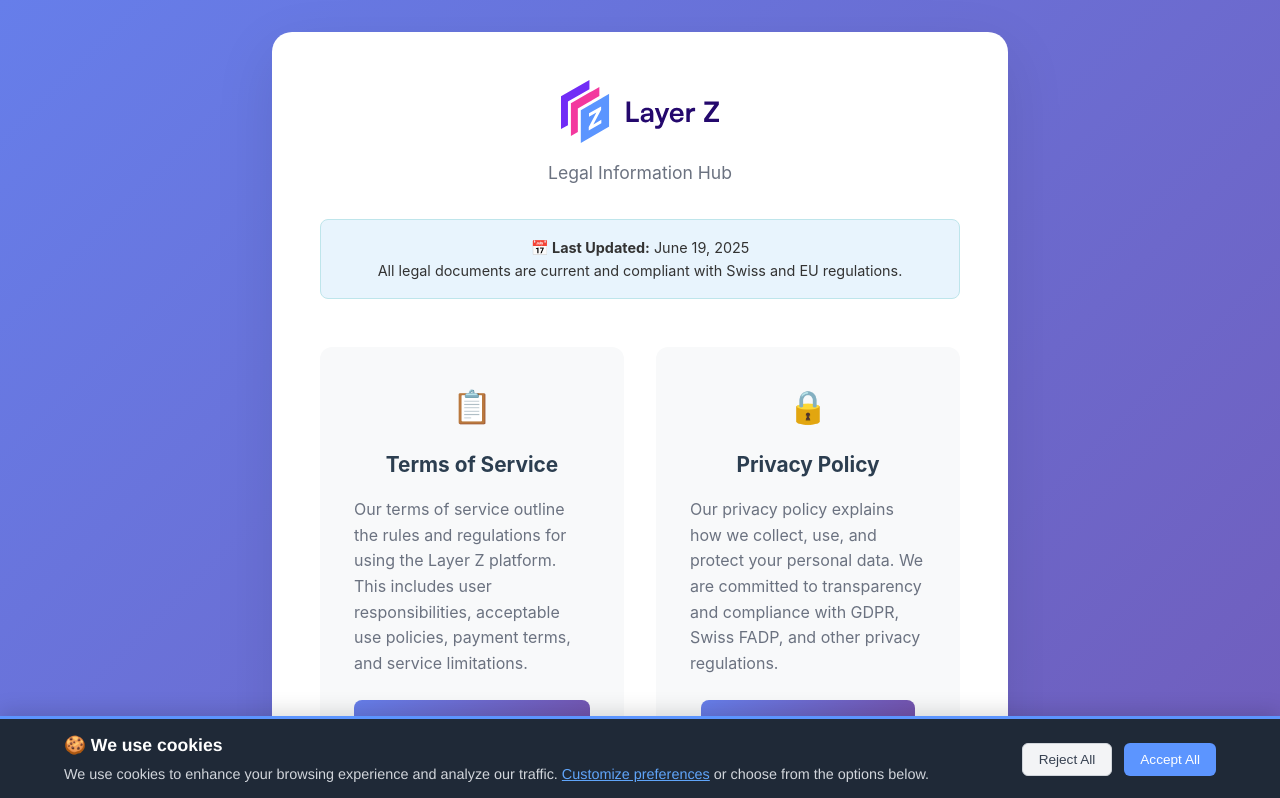
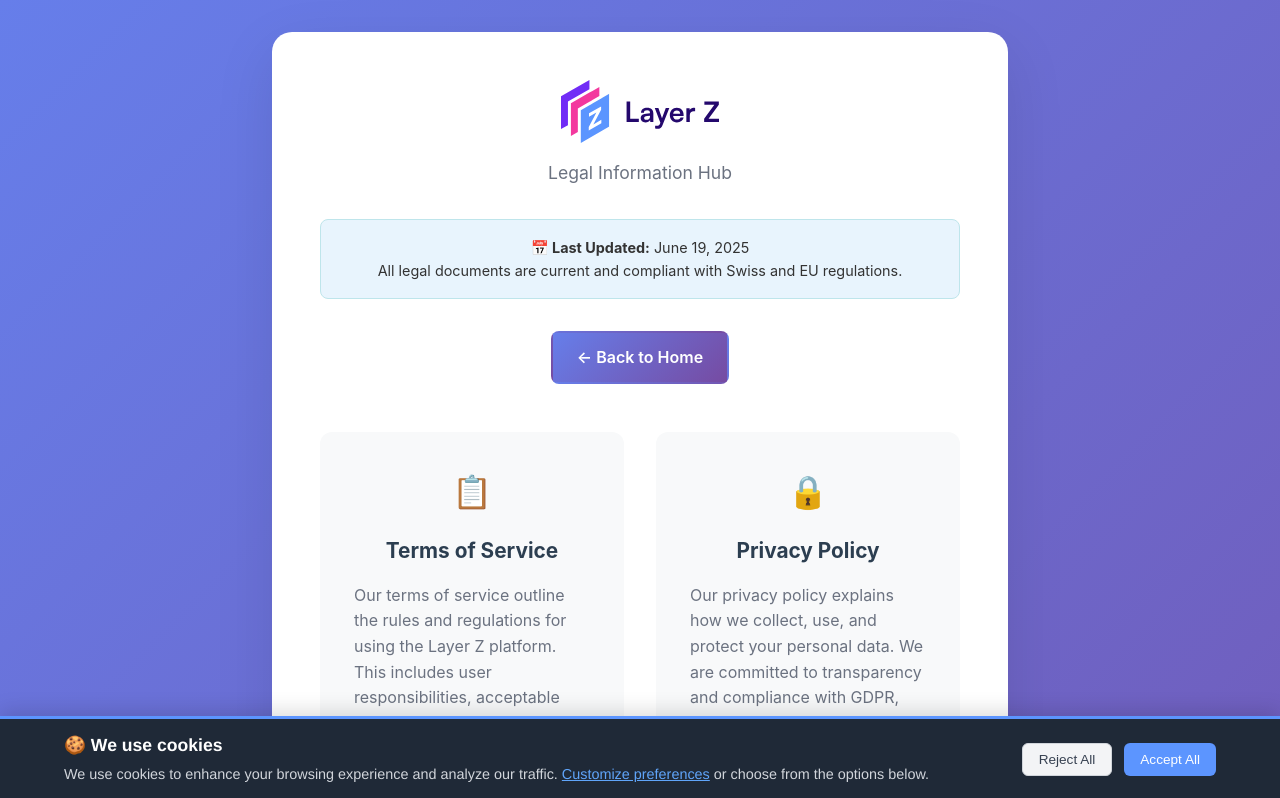
Before and after one commit to dani-beltran/lz-web, a Vue app: page /legal in a window 1280 px wide. Shown: the top 798 px of the page. Built offline with nearby package versions, Linux system fonts and the light colour scheme.

Commit message:
feat: add back button navigation and improve layout for legal content

```diff
--- a/src/views/Legal.vue
+++ b/src/views/Legal.vue
@@ -3,7 +3,7 @@
     <div class="container">
       <div class="legal-content">
         <div class="logo-section">
-          <img src="@/assets/logo/layerz-logo-black.svg"alt="Layer Z Logo" class="logo-img">
+          <img src="@/assets/logo/layerz-logo-black.svg" alt="Layer Z Logo" class="logo-img">
           <h1>Layer Z</h1>
           <p>Legal Information Hub</p>
         </div>
@@ -13,25 +13,34 @@
           All legal documents are current and compliant with Swiss and EU regulations.
         </div>
 
+        <div class="nav-buttons">
+          <router-link to="/" class="nav-btn primary">
+            ← Back to Home
+          </router-link>
+        </div>
+
         <div class="legal-grid">
           <div class="legal-card">
             <div class="icon">📋</div>
             <h3>Terms of Service</h3>
-            <p>Our terms of service outline the rules and regulations for using the Layer Z platform. This includes user responsibilities, acceptable use policies, payment terms, and service limitations.</p>
+            <p>Our terms of service outline the rules and regulations for using the Layer Z platform. This includes user
+              responsibilities, acceptable use policies, payment terms, and service limitations.</p>
             <router-link to="/terms-of-service" class="btn">Read Terms of Service</router-link>
           </div>
 
           <div class="legal-card">
             <div class="icon">🔒</div>
             <h3>Privacy Policy</h3>
-            <p>Our privacy policy explains how we collect, use, and protect your personal data. We are committed to transparency and compliance with GDPR, Swiss FADP, and other privacy regulations.</p>
+            <p>Our privacy policy explains how we collect, use, and protect your personal data. We are committed to
+              transparency and compliance with GDPR, Swiss FADP, and other privacy regulations.</p>
             <router-link to="/privacy-policy" class="btn">Read Privacy Policy</router-link>
           </div>
         </div>
 
         <div class="company-info">
           <h3>🏢 Company Information</h3>
-          <p><strong>Herragen A.G.</strong> is a Swiss technology company specializing in digital experience platforms. We are committed to providing transparent, secure, and compliant services to our customers worldwide.</p>
+          <p><strong>Herragen A.G.</strong> is a Swiss technology company specializing in digital experience platforms.
+            We are committed to providing transparent, secure, and compliant services to our customers worldwide.</p>
 
           <div class="contact-grid">
             <div class="contact-item">
@@ -60,7 +69,8 @@
           <div class="legal-card">
             <div class="icon">🍪</div>
             <h3>Cookie Policy</h3>
-            <p>Learn about how we use cookies and similar tracking technologies. Manage your cookie preferences and understand your choices regarding data collection.</p>
+            <p>Learn about how we use cookies and similar tracking technologies. Manage your cookie preferences and
+              understand your choices regarding data collection.</p>
             <router-link to="/cookie-policy" class="btn">Read Cookie Policy</router-link>
           </div>
 
@@ -68,15 +78,19 @@
           <div class="legal-card" style="display: none;">
             <div class="icon">🛡️</div>
             <h3>Security Information</h3>
-            <p>Information about our security practices, data protection measures, and how we keep your information safe. Includes our security certifications and compliance standards.</p>
+            <p>Information about our security practices, data protection measures, and how we keep your information
+              safe. Includes our security certifications and compliance standards.</p>
             <router-link to="#security" class="btn">Security Details</router-link>
           </div>
         </div>
 
         <div class="footer-note">
-          <p><strong>Compliance:</strong> Herragen A.G. operates under Swiss law and complies with international standards including GDPR (EU), CCPA (California), and Swiss Federal Act on Data Protection (FADP).</p>
-          <p><strong>Languages:</strong> This legal information is available in English<span style="display: none;">, German, French, and Italian. In case of discrepancies, the English version shall prevail.</span></p>
-          <p><strong>Contact:</strong> For legal questions or concerns, please contact our legal department at support@herragen.com</p>
+          <p><strong>Compliance:</strong> Herragen A.G. operates under Swiss law and complies with international
+            standards including GDPR (EU), CCPA (California), and Swiss Federal Act on Data Protection (FADP).</p>
+          <p><strong>Languages:</strong> This legal information is available in English<span style="display: none;">,
+              German, French, and Italian. In case of discrepancies, the English version shall prevail.</span></p>
+          <p><strong>Contact:</strong> For legal questions or concerns, please contact our legal department at
+            support@herragen.com</p>
         </div>
       </div>
     </div>
@@ -116,11 +130,11 @@ export default {
         const cards = document.querySelectorAll('.legal-card')
 
         cards.forEach(card => {
-          card.addEventListener('mouseenter', function() {
+          card.addEventListener('mouseenter', function () {
             this.style.transform = 'translateY(-8px) scale(1.02)'
           })
 
-          card.addEventListener('mouseleave', function() {
+          card.addEventListener('mouseleave', function () {
             this.style.transform = 'translateY(0) scale(1)'
           })
         })
@@ -183,7 +197,8 @@ export default {
   -webkit-text-fill-color: transparent;
   background-clip: text;
   margin-bottom: 0.5rem;
-  display: none; /* Hidden when logo image is used */
+  display: none;
+  /* Hidden when logo image is used */
 }
 
 .logo-section p {
@@ -310,6 +325,34 @@ export default {
   font-size: 0.85rem;
 }
 
+.nav-buttons {
+  display: flex;
+  flex-wrap: wrap;
+  gap: 1rem;
+  justify-content: center;
+  align-items: center;
+  margin: 2rem 0;
+}
+
+.nav-btn {
+  padding: 0.75rem 1.5rem;
+  border-radius: 8px;
+  text-decoration: none;
+  font-weight: 600;
+  transition: all 0.3s ease;
+  border: 2px solid transparent;
+}
+
+.nav-btn.primary {
+  background: linear-gradient(135deg, #667eea 0%, #764ba2 100%);
+  color: white;
+}
+
+.nav-btn.primary:hover {
+  transform: translateY(-2px);
+  box-shadow: 0 4px 12px rgba(102, 126, 234, 0.4);
+}
+
 .scroll-top {
   position: fixed;
   bottom: 2rem;
@@ -362,5 +405,14 @@ export default {
   .contact-grid {
     grid-template-columns: 1fr;
   }
+
+  .nav-buttons {
+    flex-direction: column;
+    align-items: stretch;
+  }
+
+  .nav-btn {
+    text-align: center;
+  }
 }
 </style>
```
